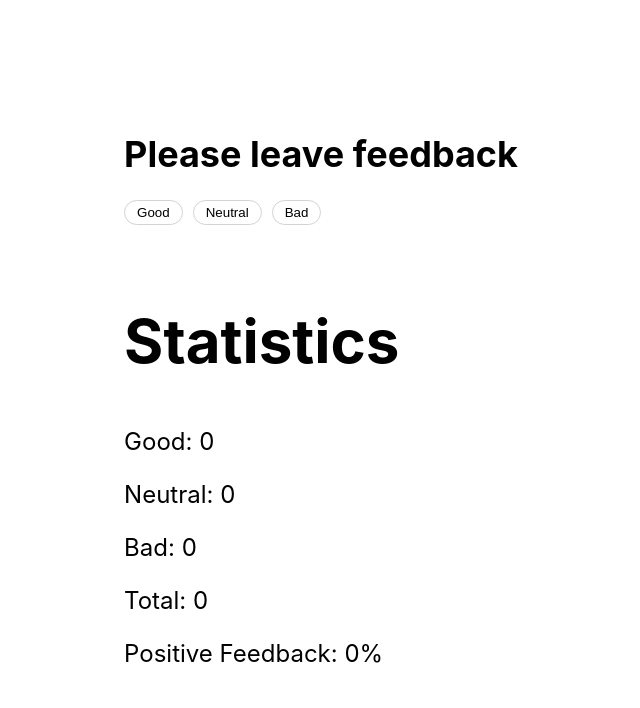
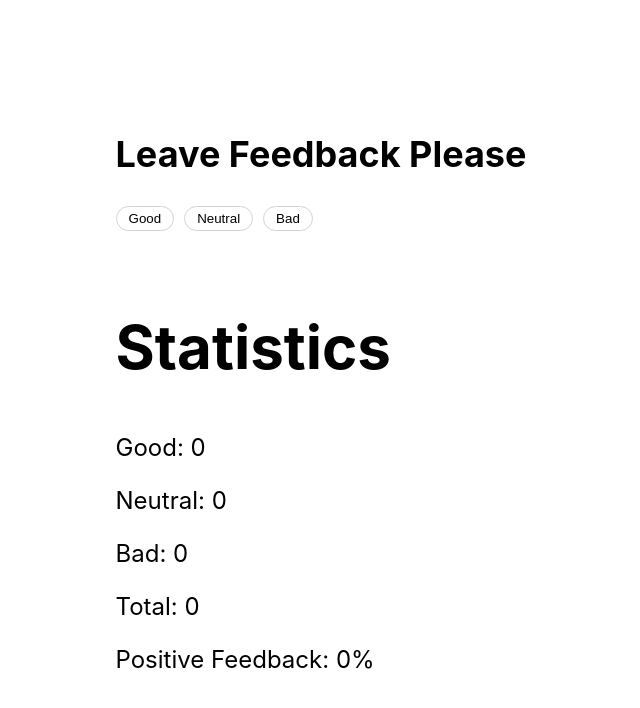
Before and after one commit to olhabahaieva/goit-react-hw-02-feedback, a React (Create React App) app: page / in a window 1280 px wide. Shown: the top 708 px of the page, without its empty margins (319-959 px from the left). Built offline with nearby package versions, Linux system fonts and the light colour scheme.

Commit message:
title is a separate file called "section"

```diff
--- a/src/components/App.jsx
+++ b/src/components/App.jsx
@@ -1,4 +1,5 @@
 import { Component } from 'react';
+import Section from './Section';
 import Feedback from './Feedback';
 import Statistics from './Statistics';
 
--- a/src/components/Feedback/Feedback.jsx
+++ b/src/components/Feedback/Feedback.jsx
@@ -1,4 +1,5 @@
 import { Component } from 'react';
+import Section from 'components/Section';
 import FeedbackOptions from 'components/FeedbackOptions';
 import css from './Feedback.module.css';
 
@@ -11,8 +12,9 @@ class Feedback extends Component {
     return (
       <>
         <div className={css.feedback}>
-          <h1 className={css.heading}>Please leave feedback</h1>
+          <Section title='Leave Feedback Please'>
           <FeedbackOptions onFeedbackClick={this.handleClick}/>
+          </Section>
         </div>
       </>
     );
--- /dev/null
+++ b/src/components/Section/Section.jsx
@@ -0,0 +1,13 @@
+import React from 'react';
+import css from './Section.module.css';
+
+const Section = ({ title, children }) => {
+  return (
+    <div className={css.section}>
+      <h2 className={css.heading}>{title}</h2>
+      {children}
+    </div>
+  );
+};
+
+export default Section;
--- /dev/null
+++ b/src/components/Section/Section.module.css
@@ -0,0 +1,4 @@
+.heading{
+    font-size: 36px;
+    font-weight: bold;
+}
--- /dev/null
+++ b/src/components/Section/index.js
@@ -0,0 +1 @@
+export {default} from './Section';
```
